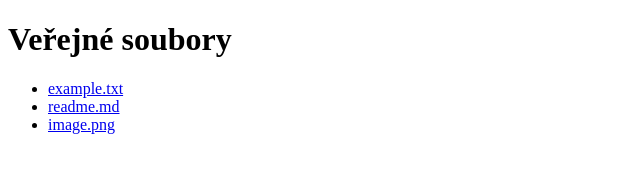
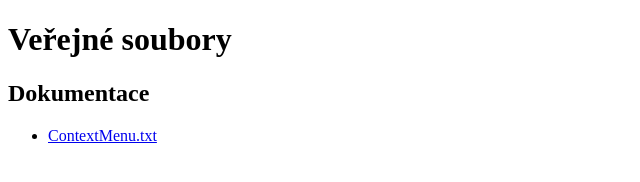
Before and after one commit to jirkoun/public.files, a plain HTML site: page index.html in a window 1280 px wide. Shown: the whole page, without its empty margins (0-640 px from the left). Drawn offline with Linux system fonts and the light colour scheme.

Commit message:
Update index.html

```diff
--- a/index.html
+++ b/index.html
@@ -6,10 +6,9 @@
 </head>
 <body>
   <h1>Veřejné soubory</h1>
+  <h2>Dokumentace</h3>
   <ul>
-    <li><a href="example.txt">example.txt</a></li>
-    <li><a href="files/readme.md">readme.md</a></li>
-    <li><a href="files/image.png">image.png</a></li>
+    <li><a href="Documents/ContextMenu.txt">ContextMenu.txt</a></li>
   </ul>
 </body>
 </html>
```
